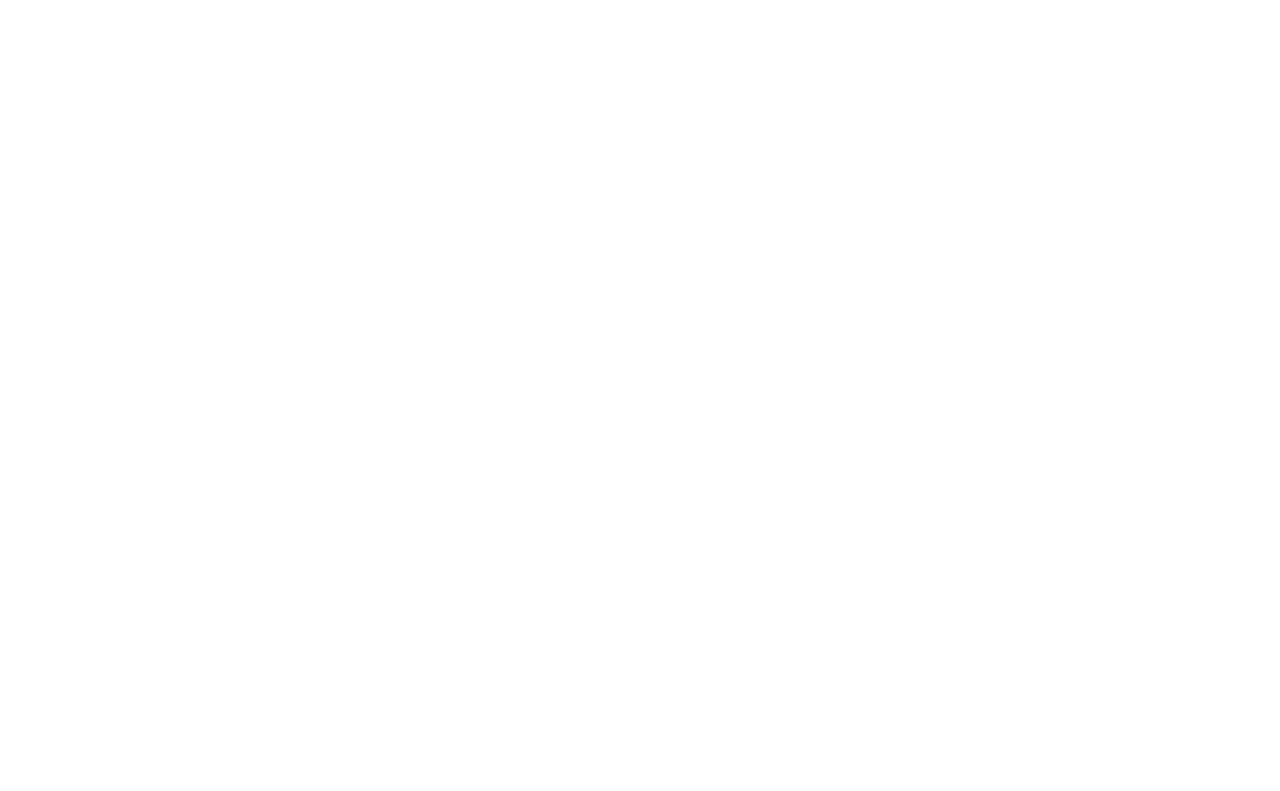
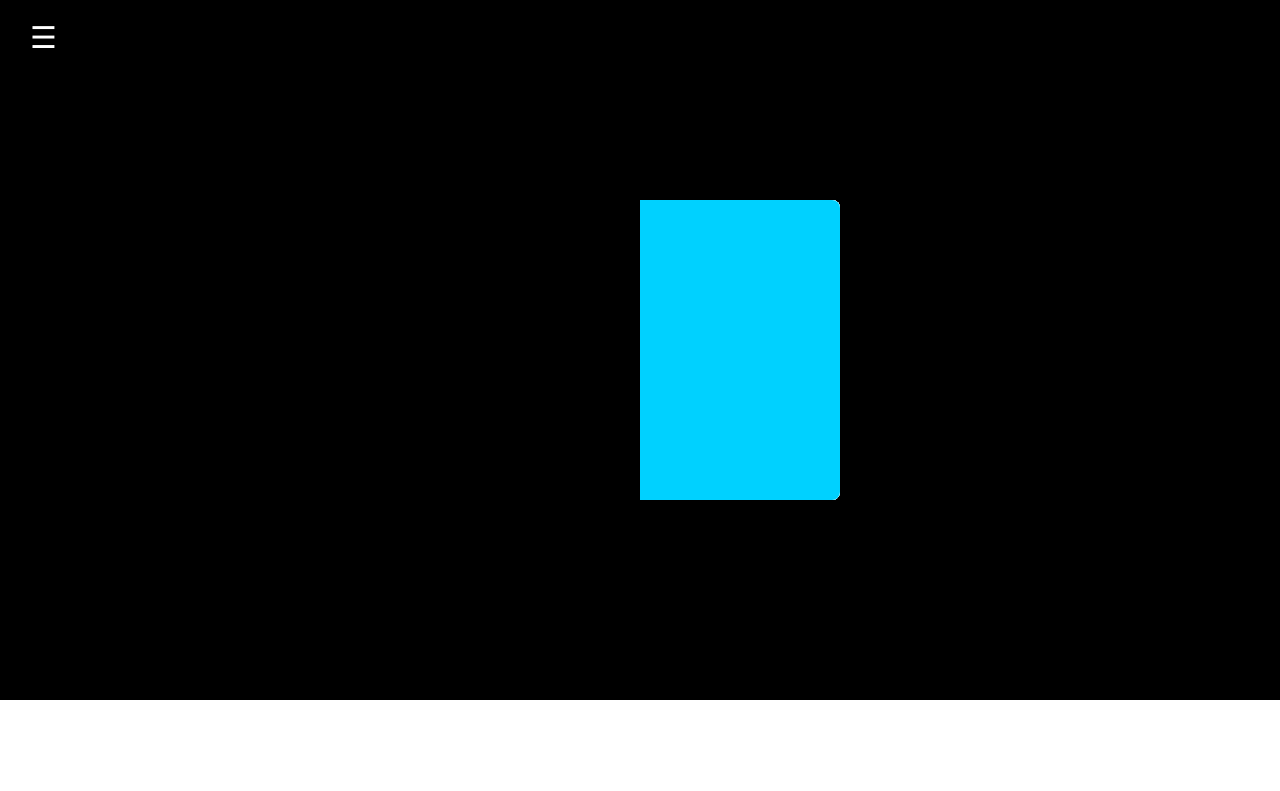
Before and after one commit to sukiyakibabe/Socratesbookclub, a plain HTML site: page guide.html in a window 1280 px wide. Drawn offline with Linux system fonts and the light colour scheme; a web font is replaced by a local one.

Commit message:
Add files via upload

```diff
--- a/guide.html
+++ b/guide.html
@@ -0,0 +1,257 @@
+<!DOCTYPE html>
+<html lang="ko">
+<head>
+<!--    <meta name="viewport" content="width=device-width, initial-scale=1">-->
+    <title>Socrates Bookclub</title>
+    <link href='//spoqa.github.io/spoqa-han-sans/css/SpoqaHanSansNeo.css' rel='stylesheet' type='text/css'>
+    <style>
+		#wrap{
+    width:100%;
+    margin:0px ;
+ }
+
+/*
+        img {
+            max-width: 100%;
+            height: auto;
+        }
+
+*/
+		body {
+			margin: 0;
+			width: 100%;
+		}
+
+        header {
+			width: 100%;
+			height: 700px;
+            margin-top: 0px;
+            background-color: #000000;
+			display: flex;
+            justify-content: center;
+            align-items: center;
+        }
+img {
+  width: 100%;
+  height: 300px;
+  object-fit: contain;
+}
+
+
+.book {
+  transform-style: preserve-3d;
+  position: relative;
+  height: 300px;
+  cursor: pointer;
+  backface-visibility: visible;
+}
+
+.front,
+.back,
+.page1,
+.page2,
+.page3,
+.page4,
+.page5,
+.page6 {
+  transform-style: preserve-3d;
+  position: absolute;
+  width: 200px;
+  height: 100%;
+  top: 0;
+  left: 0;
+  transform-origin: left center;
+  transition: transform 0.5s ease-in-out, box-shadow 0.35s ease-in-out;
+}
+
+.front,
+.back {
+  background: #00D1FF;
+
+}
+
+.front,
+.page1,
+.page3,
+.page5 {
+  border-bottom-right-radius: 0.5em;
+  border-top-right-radius: 0.5em;
+}
+
+.back,
+.page2,
+.page4,
+.page6 {
+  border-bottom-right-radius: 0.5em;
+  border-top-right-radius: 0.5em;
+}
+
+.page1 {
+  background: #efefef;
+}
+
+.page2 {
+  background: #efefef;
+}
+
+.page3 {
+  background: #f5f5f5;
+}
+
+.page4 {
+  background: #f5f5f5;
+}
+
+.page5 {
+  background: #fafafa;
+}
+
+.page6 {
+  background: #fdfdfd;
+}
+
+.book:hover .front {
+  transform: rotateY(-160deg) scale(1.1);
+  box-shadow: 0 1em 3em 0 rgba(0, 0, 0, 0.2);
+}
+
+.book:hover .page1 {
+  transform: rotateY(-150deg) scale(1.1);
+  box-shadow: 0 1em 3em 0 rgba(0, 0, 0, 0.2);
+}
+
+.book:hover .page2 {
+  transform: rotateY(-30deg) scale(1.1);
+  box-shadow: 0 1em 3em 0 rgba(0, 0, 0, 0.2);
+}
+
+.book:hover .page3 {
+  transform: rotateY(-140deg) scale(1.1);
+  box-shadow: 0 1em 3em 0 rgba(0, 0, 0, 0.2);
+}
+
+.book:hover .page4 {
+  transform: rotateY(-40deg) scale(1.1);
+  box-shadow: 0 1em 3em 0 rgba(0, 0, 0, 0.2);
+}
+
+.book:hover .page5 {
+  transform: rotateY(-130deg) scale(1.1);
+  box-shadow: 0 1em 3em 0 rgba(0, 0, 0, 0.2);
+}
+
+.book:hover .page6 {
+  transform: rotateY(-50deg) scale(1.1);
+  box-shadow: 0 1em 3em 0 rgba(0, 0, 0, 0.2);
+}
+
+.book:hover .back {
+  transform: rotateY(-20deg) scale(1.1);
+}
+
+        .sidenav {
+            height: 100%;
+            width: 0;
+            position: fixed;
+            z-index: 1;
+            top: 0;
+            left: 0;
+            background-color: #ffffff;
+            overflow-x: hidden;
+            transition: 0.5s;
+            padding-top: 50px;
+        }
+
+        .sidenav a {
+            padding: 8px 8px 8px 30px;
+            text-decoration: none;
+            font-size: 16px;
+            color: #000000;
+            display: block;
+            transition: 0.3s;
+            font-family: 'Spoqa Han Sans Neo', 'sans-serif';
+            font-family: 'Spoqa Han Sans Neo', 'sans-serif';
+        }
+
+        .sidenav a:hover {
+            color: #00D1FF;
+        }
+
+        .sidenav .closebtn {
+            position: absolute;
+            top: 0;
+            right: auto;
+            font-size: 30px;
+            margin-right: 50px;
+            margin-top: 10px;
+        }
+
+        span {
+            position: fixed;
+            top: 0;
+            left: 0;
+            margin-left: 30px;
+            margin-top: 20px;
+        }
+
+
+/*
+        @media screen and (max-height: 450px) {
+            .sidenav {padding-top: 15px;}
+            .sidenav a {font-size: 18px;}
+*/
+        }
+
+    </style>
+</head>
+<body>
+	<div id="wrap">
+		<header>
+<!--      <img src="./img/index.jpg" alt="">-->
+	<rect></rect>
+      <div id="mySidenav" class="sidenav">
+          <a href="javascript:void(0)" class="closebtn" onclick="closeNav()">&times;</a>
+          <a href=""></a>
+          <a href=""></a>
+          <a href=""></a>
+          <a href=""></a>
+          <a href="index.html">메인화면으로</a>
+          <a href=""></a>
+          <a href="guide.html">사용설명서</a>
+          <a href=""></a>
+          <a href="bookshelf.html">차원의 책꽂이</a>
+          <a href=""></a>
+          <a href="ruler.html">3.5차원 책꽂이</a>
+          <a href=""></a>
+      </div>
+	<div class="book">
+  <div class="back"></div>
+  <div class="page6">
+		<img src="./img/bookpage2.jpg" alt="">
+		</div>
+  <div class="page5">
+	    <img src="./img/bookpage3.jpg" alt=""></div>
+  <div class="page4">
+		<img src="./img/bookpage5.jpg" alt=""></div>
+  <div class="page3">
+		<img src="./img/bookpage6.jpg" alt=""></div>
+  <div class="page2"><img src="./img/bookpage7.jpg" alt=""></div>
+  <div class="page1">
+		<img src="./img/bookpage8.jpg" alt="">
+		</div>
+  <div class="front"></div>
+</div>
+</header>
+	</div>
+        <span style="font-size:30px;cursor:pointer;color:white;" onclick="openNav()">&#9776;</span>
+
+      <script>
+        function openNav() {
+          document.getElementById("mySidenav").style.width = "250px";
+        }
+        function closeNav() {
+          document.getElementById("mySidenav").style.width = "0";
+        }
+      </script>
+</body>
+</html>
```
Also changed, not shown: bookshelf.html (+133 -5 lines), img/bookpage.jpg (added), img/bookpage10.jpg (added), img/bookpage2.jpg (added), img/bookpage3.jpg (added), img/bookpage4.jpg (added), img/bookpage5.jpg (added), img/bookpage6.jpg (added), img/bookpage7.jpg (added), img/bookpage8.jpg (added), img/bookpage9.jpg (added), img/grid.jpg (added).
